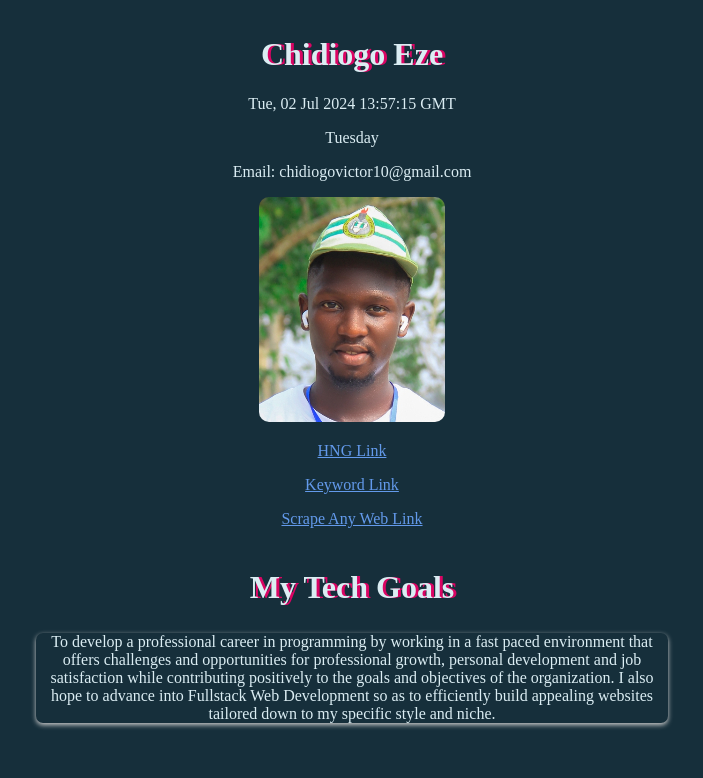
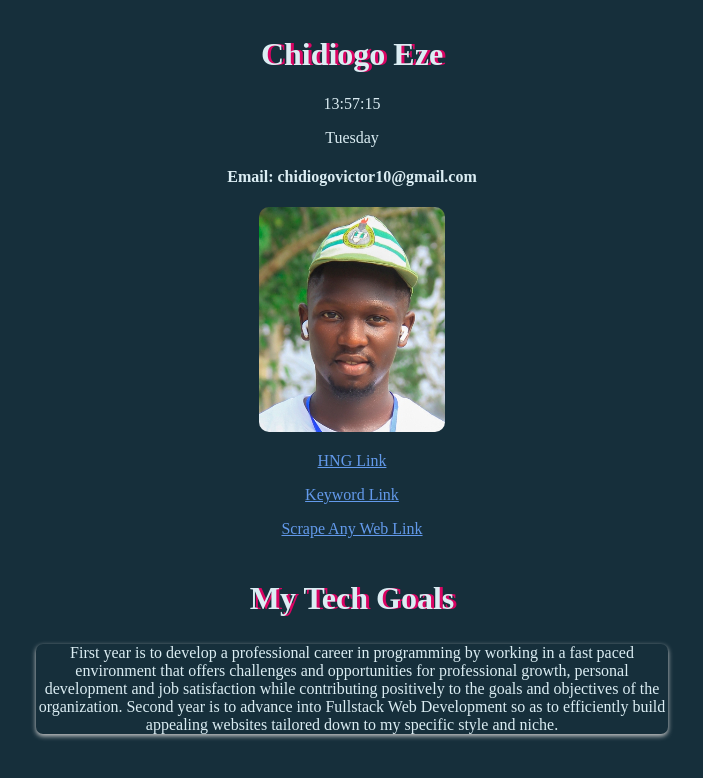
Before and after one commit to ChidiogoVictor/HNG-Personal-Website-2024, a plain HTML site: page index.html in a window 1280 px wide. Shown: the whole page, without its empty margins (288-991 px from the left). Drawn offline with Linux system fonts and the light colour scheme.

Commit message:
Code Refactor

```diff
--- a/index.html
+++ b/index.html
@@ -12,7 +12,7 @@
         <div class="details">
             <p id="currentTimeUTC" data-testid="currentTimeUTC"></p>
             <p id="currentDay" data-testid="currentDay"></p>
-            <p data-testid="slackEmail">Email: chidiogovictor10@gmail.com</p>
+            <p data-testid="slackEmail"><h4>Email: chidiogovictor10@gmail.com</h4></p>
         </div>
         <img src="./img/Profile Picture.png" data-testid="slackProfilePicture" alt="Profile Picture">
 
@@ -24,7 +24,7 @@
 
         <article>
             <h2 id="techGoal">My Tech Goals</h2>
-            <p> To develop a professional career in programming by working in a fast paced environment that offers challenges and opportunities for professional growth, personal development and job satisfaction while contributing positively to the goals and objectives of the organization. I also hope to advance into Fullstack Web Development so as to efficiently build appealing websites tailored down to my specific style and niche.</p>
+            <p> First year is to develop a professional career in programming by working in a fast paced environment that offers challenges and opportunities for professional growth, personal development and job satisfaction while contributing positively to the goals and objectives of the organization. Second year is to advance into Fullstack Web Development so as to efficiently build appealing websites tailored down to my specific style and niche.</p>
         </article>
     </div>
 
--- a/index.js
+++ b/index.js
@@ -3,7 +3,11 @@ let time = document.getElementById("currentTimeUTC");
 
 setInterval(() =>{
     let date = new Date();
-    time.innerHTML = date.toUTCString();
+    hours= date.getUTCHours();
+    minutes = date.getUTCMinutes();
+    seconds = date.getUTCSeconds();
+    expected = hours + ":" + minutes + ":" + seconds
+    time.innerHTML = expected
 }, 1000);
 
 
```
